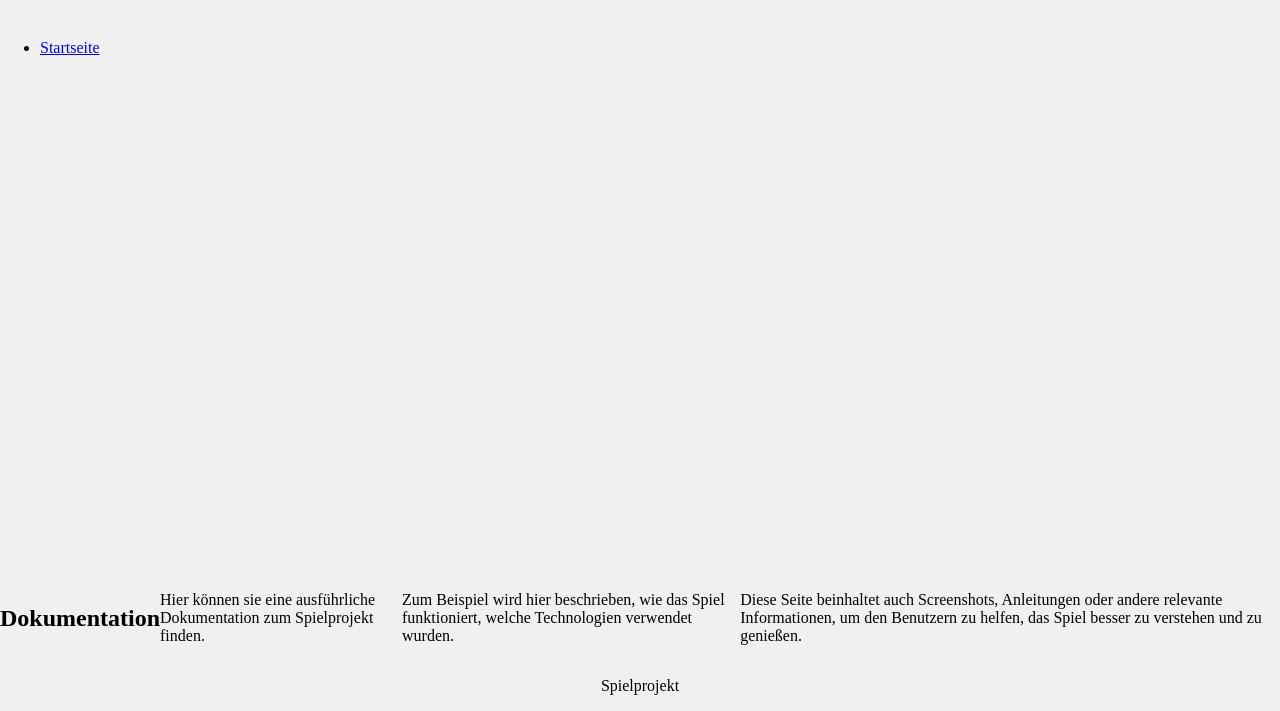
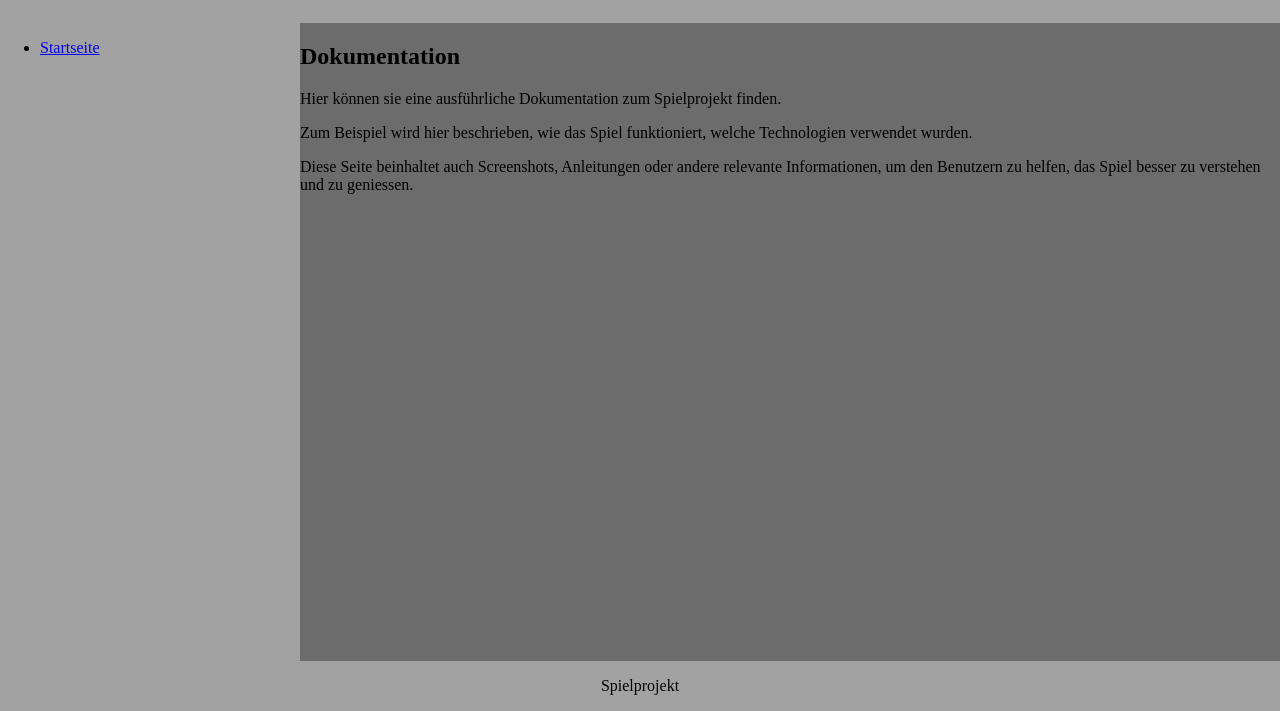
Before and after one commit to gymmu-1wb-2025/04-kaplay-gamemasters, a website built with Vite: page dokumentation.html in a window 1280 px wide. Shown: the part 89-800 px from the top of the page. Built offline with nearby package versions, Linux system fonts and the light colour scheme.

Commit message:
überarbeitungen damit die aufteilung schön ist

```diff
--- a/dokumentation.html
+++ b/dokumentation.html
@@ -17,11 +17,13 @@
         </ul>
     </nav>
 </aside>
-<main style="grid-area: main">
+<main style="grid-area: main" class="docu-container">
+    <section>
     <h2>Dokumentation</h2>
     <p>Hier können sie eine ausführliche Dokumentation zum Spielprojekt finden.</p>
     <p>Zum Beispiel wird hier beschrieben, wie das Spiel funktioniert, welche Technologien verwendet wurden.</p>
-    <p>Diese Seite beinhaltet auch Screenshots, Anleitungen oder andere relevante Informationen, um den Benutzern zu helfen, das Spiel besser zu verstehen und zu genießen.</p>
+    <p>Diese Seite beinhaltet auch Screenshots, Anleitungen oder andere relevante Informationen, um den Benutzern zu helfen, das Spiel besser zu verstehen und zu geniessen.</p>
+    </section>
 </main>
 <footer style="grid-area: footer">Spielprojekt</footer>
 </body>
--- a/style.css
+++ b/style.css
@@ -3,40 +3,40 @@ body {
     padding: 0;
     display: grid;
     grid-template-areas:
-        "header"
-        "aside"
-        "main"
-        "footer";
-    grid-template-columns: 1fr;
+        "header header"
+        "aside main"
+        "footer footer";
+    grid-template-columns: 300px 1fr;
     grid-template-rows: auto 1fr auto;
     height: 100dvh;
 }
 
-main {
+.game-container {
     height: 100%;
     display: flex;
+    flex-direction: column;
     justify-content: center;
     align-items: center;
-    background-color: #f0f0f0;
+    background-color: #6d6c6c;
 }
 
 aside {
     grid-area: aside;
-    background-color: #f0f0f0;
+    background-color: #a3a2a2;
 }
 
 footer {
     grid-area: footer;
     text-align: center;
     padding: 1em;
-    background-color: #f0f0f0;
+    background-color: #a3a2a2;
 }
 
 header {
     grid-area: header;
     text-align: center;
     padding: 1em;
-    background-color: #f0f0f0;
+    background-color: #a3a2a2;
 }
 
 canvas {
@@ -44,3 +44,8 @@ canvas {
     height: 480px;
     width: 640px;
 }
+
+.docu-container {
+    overflow-y: scroll;
+    background-color: #6d6c6c;
+}
```
Also changed, not shown: index.html (+1 -1 lines).
